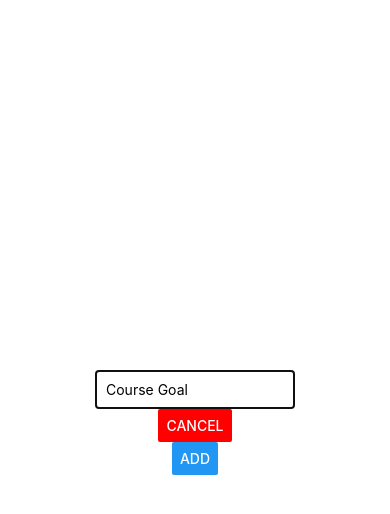
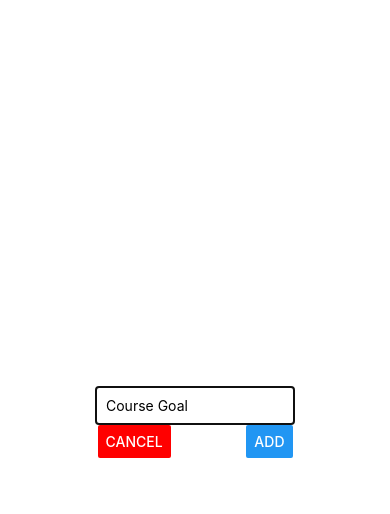
Before and after one commit to myk245/react-native-intro, a React Native app: screen / in a window 390 px wide. Both pictures are taken after a click on the button "ADD NEW GOAL". Shown: the top 514 px of the page. Built offline with nearby package versions, Linux system fonts and the light colour scheme.

Commit message:
put buttons in view component

```diff
--- a/Components/GoalInput.js
+++ b/Components/GoalInput.js
@@ -23,6 +23,7 @@ const GoalInput = props => {
                onChangeText={goalInputHandler}
                value={enteredGoal}
             />
+            <View style={styles.buttonContainer}>
                <Button
                   title="CANCEL"
                   color="red"
@@ -32,6 +33,7 @@ const GoalInput = props => {
                   title="ADD"
                   onPress={addGoalHandler}
                />
+            </View>
          </View>
       </Modal>
    )
@@ -48,6 +50,11 @@ const styles = StyleSheet.create({
       borderColor: 'gray',
       borderWidth: 1,
       padding: 10
+   },
+   buttonContainer: {
+      flexDirection: 'row',
+      justifyContent: 'space-between',
+      width: '50%'
    }
 });
 
```
Lines whose indentation alone changed are shown as unchanged.
